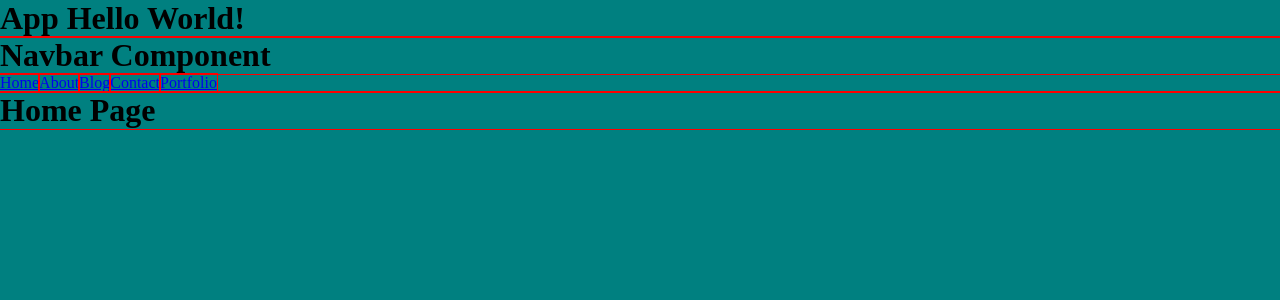
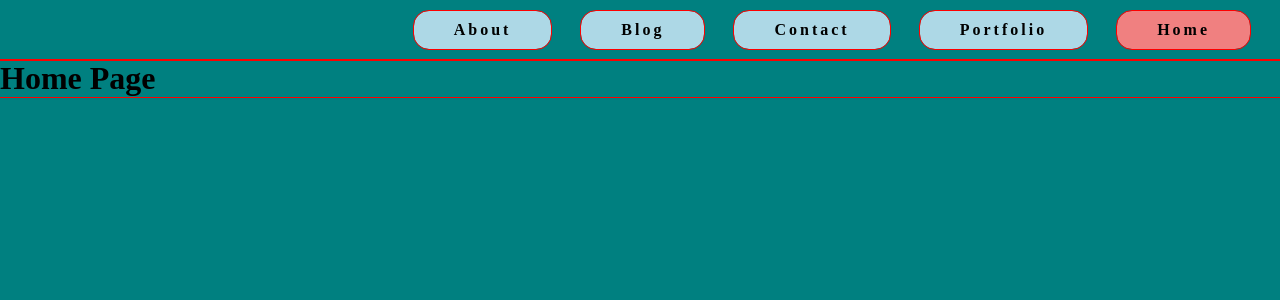
Before and after one commit to wkey1980/iguana-code, a React (Create React App) app: page / in a window 1280 px wide. Shown: the top 300 px of the page. Built offline with nearby package versions, Linux system fonts and the light colour scheme.

Commit message:
Building Navbar

```diff
--- a/src/components/App/App.jsx
+++ b/src/components/App/App.jsx
@@ -16,7 +16,6 @@ function App() {
   return (
     <div className="App">
       <GlobalStyle />
-      <h1>App Hello World!</h1>
       <Router>
         <Navbar />
         <Switch>
--- a/src/components/Navbar/Navbar.jsx
+++ b/src/components/Navbar/Navbar.jsx
@@ -1,27 +1,16 @@
 import styled from "styled-components/macro";
 import React from 'react'
-import About from "../../pages/About/About";
-import Blog from "../../pages/Blog/Blog";
-import Contact from "../../pages/Contact/Contact";
-import Home from "../../pages/Home/Home";
-import Portfolio from "../../pages/Portfolio/Portfolio";
 import { Link } from "react-router-dom";
+import './styles/Navbar.Styles.css'
 
 const Navbar = () => {
     return (
-        <Nav>
-            <h1>Navbar Component</h1>
-
-            {/* <About /> */}
-            {/* <Blog /> */}
-            {/* <Contact /> */}
-            {/* <Home /> */}
-            {/* <Portfolio /> */}
-            <Link to="/">Home</Link>
+        <Nav className="navbar">
             <Link to="/about">About</Link>
             <Link to="/blog">Blog</Link>
             <Link to="/contact">Contact</Link>
             <Link to="/portfolio">Portfolio</Link>
+            <Link className="active" to="/">Home</Link>
         </Nav>
     )
 }
--- /dev/null
+++ b/src/components/Navbar/styles/Navbar.Styles.css
@@ -0,0 +1,28 @@
+.navbar {
+    display: flex;
+    justify-content: flex-end;
+    align-items: center;
+
+    width: 100%;
+    height: 60px;
+}
+
+.navbar a {
+    padding: 10px 40px;
+    margin-right: 30px;
+    background-color: lightblue;
+    color: Black;
+    font-weight: bold;
+    letter-spacing: 3px;
+    list-style: none;
+    text-decoration: none;
+    border-radius: 15px;
+}
+.navbar a:hover {
+    background-color: #fff;
+    color: black;
+}
+
+.navbar .active {
+    background-color: lightcoral;
+}
```
Also changed, not shown: src/components/Navbar/styles/Navbar.Styles.js (deleted).
